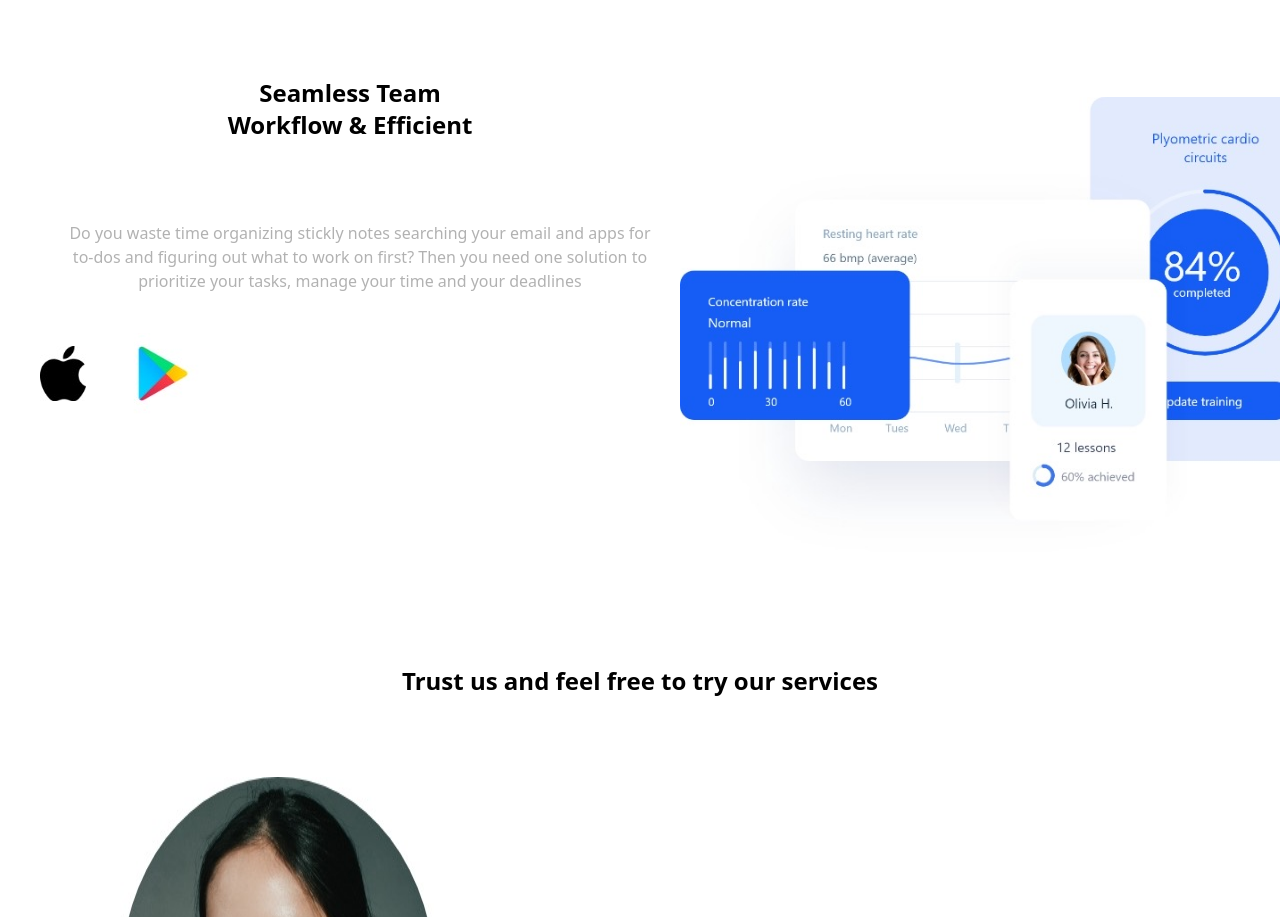
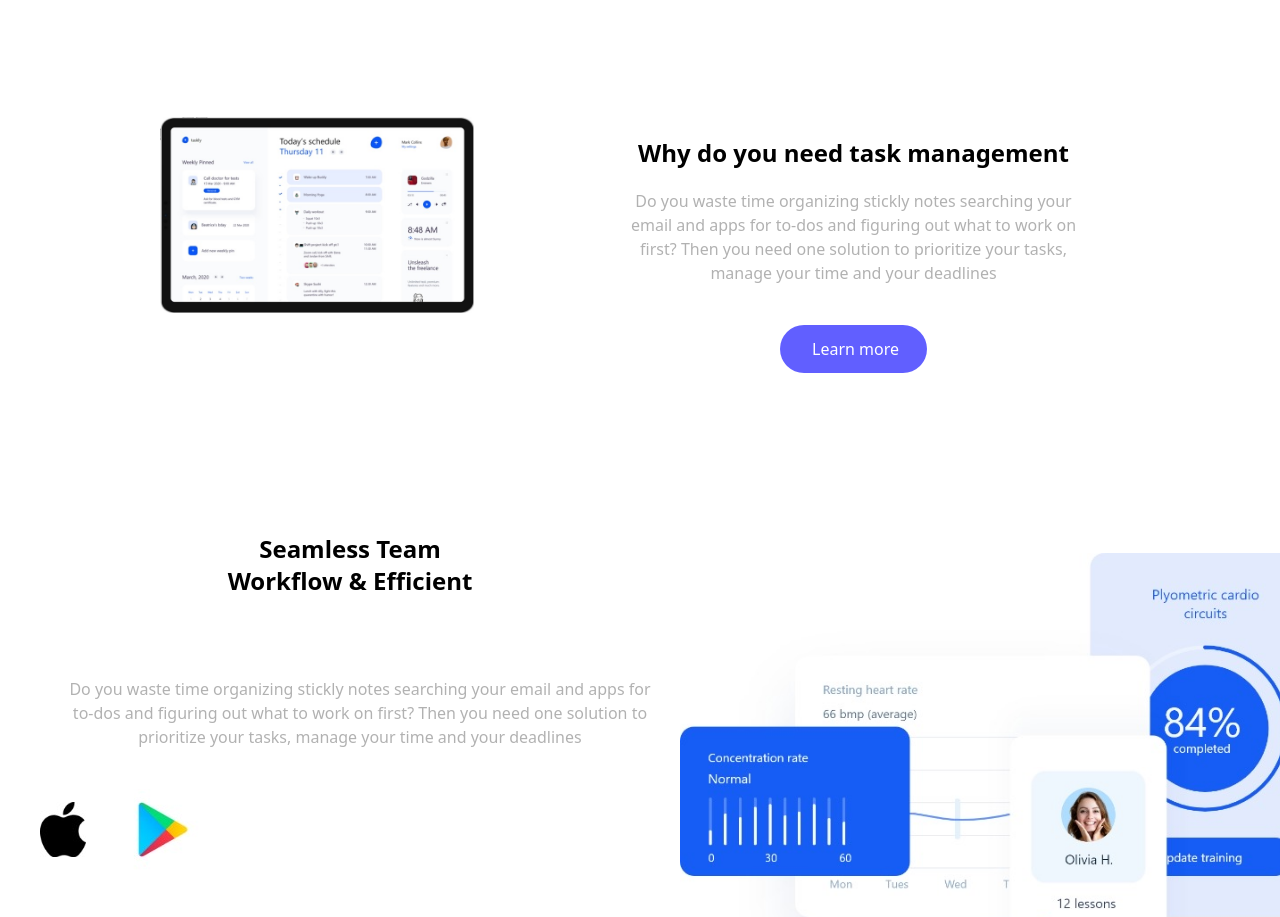
Before and after one commit to ashi3009/Q1, a plain HTML site: page index.html in a window 1280 px wide. Shown: the part 1162-2079 px from the top of the page. Drawn offline with nearby package versions, Linux system fonts and the light colour scheme.

Commit message:
added management section

```diff
--- a/index.html
+++ b/index.html
@@ -45,7 +45,18 @@
 
         </div>
     </div>
+    <div class="container mx-auto mt-30 md:flex  justify-center">
+        <div>
+            <img class="w-1/2 md:ml-40" src="images/image9.jpeg" alt="">
 
+        </div>
+        <div class="w-1/2 text-center md:mr-50 md:mb-20">
+            <h1 class="font-extrabold text-2xl sm:mt-5 text-center md:mb-5">Why do you need task management</h1>
+            <p class="mt-5 mb-10 opacity-30">Do you waste time organizing stickly notes searching your email and apps for to-dos and figuring out what to work on first? Then you need one solution to prioritize your tasks, manage your time and your deadlines</p>
+            <button class="bg-indigo-500 rounded-full px-7 py-3 ps-8 text-white">Learn more</button>
+
+        </div>
+    </div>
     </div>
     <div class="container mx-auto flex flex-col md:flex-row mt-20 ml-5 ">
         <div class="w-1/2">
```
